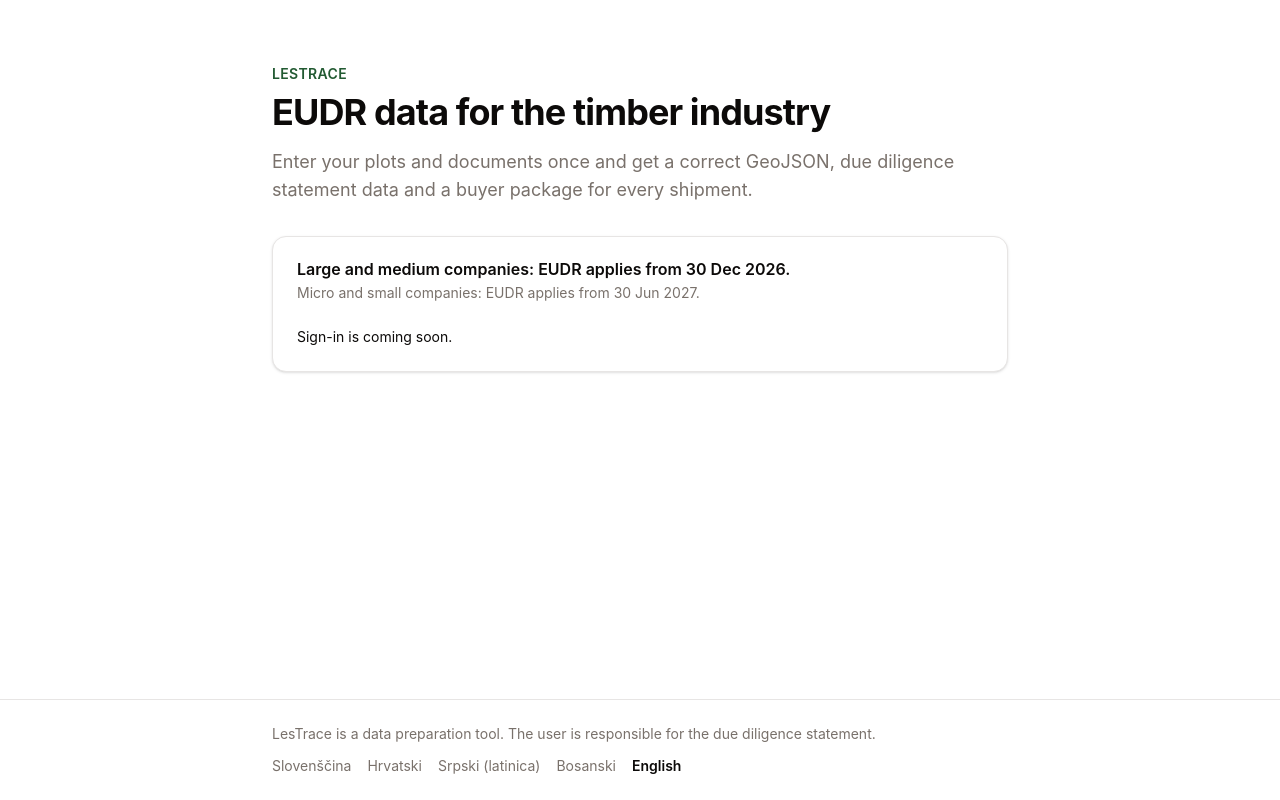
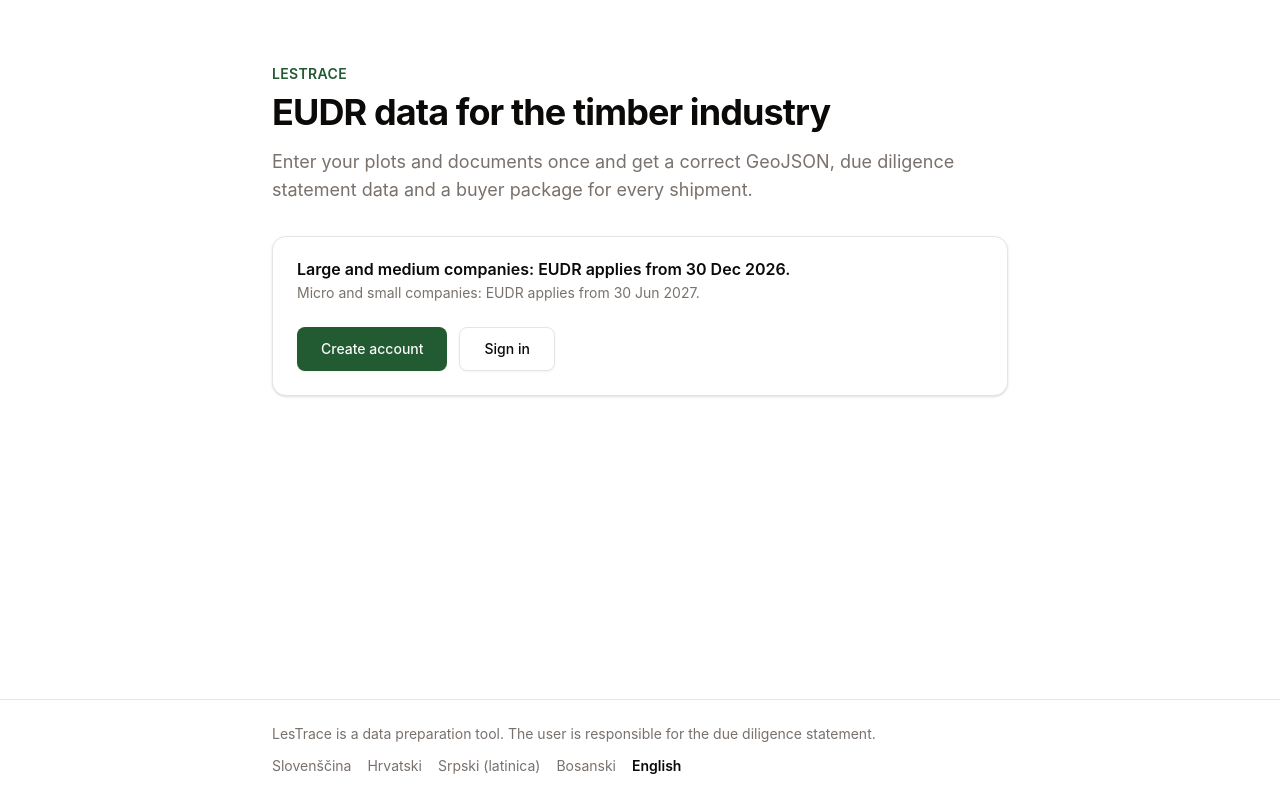
Before and after one commit to zanpignar-ship-it/kinesio-, a Next.js app: page /en in a window 1280 px wide. Built offline with nearby package versions, Linux system fonts and the light colour scheme.

Commit message:
feat(home): sign-up and login buttons
Co-Authored-By: Claude Opus 5.5 <noreply@anthropic.com>
Claude-Session: https://claude.ai/code/session_01SFb4YinE9E2UusePiG5Bk9

```diff
--- a/messages/bs.json
+++ b/messages/bs.json
@@ -18,8 +18,7 @@
     "title": "EUDR podaci za drvnu industriju",
     "subtitle": "Jednom unesite parcele i dokumente, a za svaku pošiljku dobijate ispravan GeoJSON, podatke za izjavu o dužnoj pažnji i paket za kupca.",
     "deadlineLarge": "Velika i srednja preduzeća: EUDR se primjenjuje od 30. 12. 2026.",
-    "deadlineSmall": "Mikro i mala preduzeća: EUDR se primjenjuje od 30. 6. 2027.",
-    "comingSoon": "Prijava će uskoro biti dostupna."
+    "deadlineSmall": "Mikro i mala preduzeća: EUDR se primjenjuje od 30. 6. 2027."
   },
   "geo": {
     "issues": {
--- a/messages/en.json
+++ b/messages/en.json
@@ -15,8 +15,7 @@
     "title": "EUDR data for the timber industry",
     "subtitle": "Enter your plots and documents once and get a correct GeoJSON, due diligence statement data and a buyer package for every shipment.",
     "deadlineLarge": "Large and medium companies: EUDR applies from 30 Dec 2026.",
-    "deadlineSmall": "Micro and small companies: EUDR applies from 30 Jun 2027.",
-    "comingSoon": "Sign-in is coming soon."
+    "deadlineSmall": "Micro and small companies: EUDR applies from 30 Jun 2027."
   },
   "geo": {
     "issues": {
--- a/messages/hr.json
+++ b/messages/hr.json
@@ -18,8 +18,7 @@
     "title": "EUDR podaci za drvnu industriju",
     "subtitle": "Jednom unesite čestice i dokumente, a za svaku pošiljku dobivate ispravan GeoJSON, podatke za izjavu o dužnoj pažnji i paket za kupca.",
     "deadlineLarge": "Velika i srednja poduzeća: EUDR se primjenjuje od 30. 12. 2026.",
-    "deadlineSmall": "Mikro i mala poduzeća: EUDR se primjenjuje od 30. 6. 2027.",
-    "comingSoon": "Prijava će uskoro biti dostupna."
+    "deadlineSmall": "Mikro i mala poduzeća: EUDR se primjenjuje od 30. 6. 2027."
   },
   "geo": {
     "issues": {
--- a/messages/sl.json
+++ b/messages/sl.json
@@ -15,8 +15,7 @@
     "title": "Podatki za EUDR za lesno panogo",
     "subtitle": "Enkrat vnesite parcele in dokumente, za vsako pošiljko pa dobite pravilen GeoJSON, podatke za izjavo o skrbnem pregledu in paket za kupca.",
     "deadlineLarge": "Velika in srednja podjetja: EUDR velja od 30. 12. 2026.",
-    "deadlineSmall": "Mikro in mala podjetja: EUDR velja od 30. 6. 2027.",
-    "comingSoon": "Prijava bo kmalu na voljo."
+    "deadlineSmall": "Mikro in mala podjetja: EUDR velja od 30. 6. 2027."
   },
   "geo": {
     "issues": {
--- a/messages/sr-Latn.json
+++ b/messages/sr-Latn.json
@@ -18,8 +18,7 @@
     "title": "EUDR podaci za drvnu industriju",
     "subtitle": "Jednom unesite parcele i dokumente, a za svaku pošiljku dobijate ispravan GeoJSON, podatke za izjavu o dužnoj pažnji i paket za kupca.",
     "deadlineLarge": "Velika i srednja preduzeća: EUDR se primenjuje od 30. 12. 2026.",
-    "deadlineSmall": "Mikro i mala preduzeća: EUDR se primenjuje od 30. 6. 2027.",
-    "comingSoon": "Prijava će uskoro biti dostupna."
+    "deadlineSmall": "Mikro i mala preduzeća: EUDR se primenjuje od 30. 6. 2027."
   },
   "geo": {
     "issues": {
--- a/src/app/[locale]/page.tsx
+++ b/src/app/[locale]/page.tsx
@@ -1,11 +1,14 @@
 import { getTranslations, setRequestLocale } from 'next-intl/server';
+import { Button } from '@/components/ui/button';
 import { Card, CardContent, CardDescription, CardHeader, CardTitle } from '@/components/ui/card';
+import { Link } from '@/i18n/navigation';
 
 export default async function HomePage({ params }: { params: Promise<{ locale: string }> }) {
   const { locale } = await params;
   setRequestLocale(locale);
   const t = await getTranslations('home');
   const common = await getTranslations('common');
+  const auth = await getTranslations('auth');
   return (
     <main className="mx-auto w-full max-w-3xl px-4 py-10 sm:py-16">
       <p className="text-primary text-sm font-semibold tracking-wide uppercase">{common('appName')}</p>
@@ -17,7 +20,14 @@ export default async function HomePage({ params }: { params: Promise<{ locale: s
           <CardDescription>{t('deadlineSmall')}</CardDescription>
         </CardHeader>
         <CardContent>
-          <p className="text-sm">{t('comingSoon')}</p>
+          <div className="flex flex-col gap-3 sm:flex-row">
+            <Button asChild size="lg">
+              <Link href="/signup">{auth('signUpTitle')}</Link>
+            </Button>
+            <Button asChild size="lg" variant="outline">
+              <Link href="/login">{auth('signInTitle')}</Link>
+            </Button>
+          </div>
         </CardContent>
       </Card>
     </main>
```
Also changed, not shown: 1 other file (tests, documents, lock files or other folders).
